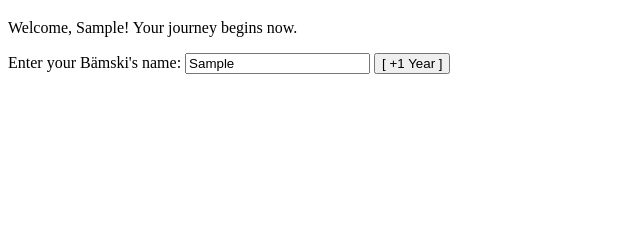
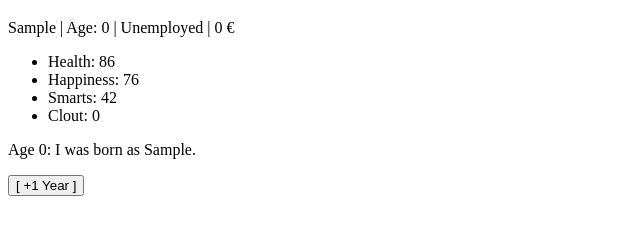
Before and after one commit to AlttiK-Metropolia/JSPeli, a plain HTML site: page index.html in a window 1280 px wide. Both pictures are taken after typing "Sample" into the empty fields and a click on the button "Start Game". Shown: the part 61-296 px from the top of the page, without its empty margins (0-640 px from the left). Drawn offline with Linux system fonts and the light colour scheme.

Commit message:
Pelin aloitus logiikka

```diff
--- a/index.html
+++ b/index.html
@@ -21,6 +21,12 @@
                 <button id="start-button" type="submit">Start Game</button>
             </form>
         </div>
+        <div id="game-screen" hidden>
+            <p id="profile"></p>
+            <ul id="stats"></ul>
+            <div id="life-log"></div>
+            <button id="age-button">[ +1 Year ]</button>
+        </div>
     </div>
 </body>
 </html>
--- a/main.js
+++ b/main.js
@@ -1,19 +1,45 @@
+// Arpoo kokonaisluvun väliltä min-max
+const randomInt = (min, max) => Math.floor(Math.random() * (max - min + 1)) + min;
+
 class Bamski {
-    constructor(name, age = 0, money = 0, job = "Unemployed", health = 100, happiness = 100, smarts = 100, clout = 0) {
+    constructor(name) {
         this.name = name;
-        this.age = age;
-        this.money = money;
-        this.job = job;
-        this.health = health;
-        this.happiness = happiness;
-        this.smarts = smarts;
-        this.clout = clout;
+        this.age = 0;
+        this.money = 0;
+        this.job = "Unemployed";
+        // BitLifen tapaan aloitusarvot arvotaan
+        this.health = randomInt(70, 100);
+        this.happiness = randomInt(50, 100);
+        this.smarts = randomInt(20, 100);
+        this.clout = 0;
     }
 }
+
 const startForm = document.getElementById('start-form');
+const gameContainer = document.getElementById('game-container');
+const gameScreen = document.getElementById('game-screen');
+const lifeLog = document.getElementById('life-log');
+const ageButton = document.getElementById('age-button');
 const bgAudio = document.getElementById('background-audio');
 let bamski = undefined;
-let started = false;
+
+// Lisää rivin elämän logii
+const log = (text) => {
+    const p = document.createElement('p');
+    p.textContent = text;
+    lifeLog.appendChild(p);
+};
+
+// Päivittää bämääään tiedot näkyviin
+const render = () => {
+    document.getElementById('profile').textContent =
+        `${bamski.name} | Age: ${bamski.age} | ${bamski.job} | ${bamski.money} €`;
+    document.getElementById('stats').innerHTML = `
+        <li>Health: ${bamski.health}</li>
+        <li>Happiness: ${bamski.happiness}</li>
+        <li>Smarts: ${bamski.smarts}</li>
+        <li>Clout: ${bamski.clout}</li>`;
+};
 
 startForm.addEventListener('submit', (event) => {
     event.preventDefault();
@@ -22,21 +48,22 @@ startForm.addEventListener('submit', (event) => {
         alert("Please enter your name.");
         return;
     }
-    if (!started) {
-        bamski = new Bamski(nameInput);
-        started = true;
-        bgAudio.volume = 0.2;
-        bgAudio.play();
-        startgame();
-    } else {
-        bamski.age += 1;
-        document.getElementById('game-text').innerHTML = `Year: ${bamski.age}. Your journey continues!`;
-    }
+    bamski = new Bamski(nameInput);
+    bgAudio.volume = 0.2;
+    bgAudio.play();
+    startgame();
 });
 
+const startgame = () => {
+    gameContainer.hidden = true;
+    gameScreen.hidden = false;
+    lifeLog.innerHTML = '';
+    log(`Age 0: I was born as ${bamski.name}.`);
+    render();
+};
 
-const startgame = () => {
-    // Bitlife starts here
-    document.getElementById('game-text').innerHTML = `Welcome, ${bamski.name}! Your journey begins now.`;
-    document.getElementById('start-button').innerHTML = '[ +1 Year ]';
-}
+ageButton.addEventListener('click', () => {
+    bamski.age += 1;
+    log(`Age ${bamski.age}!`);
+    render();
+});
```
